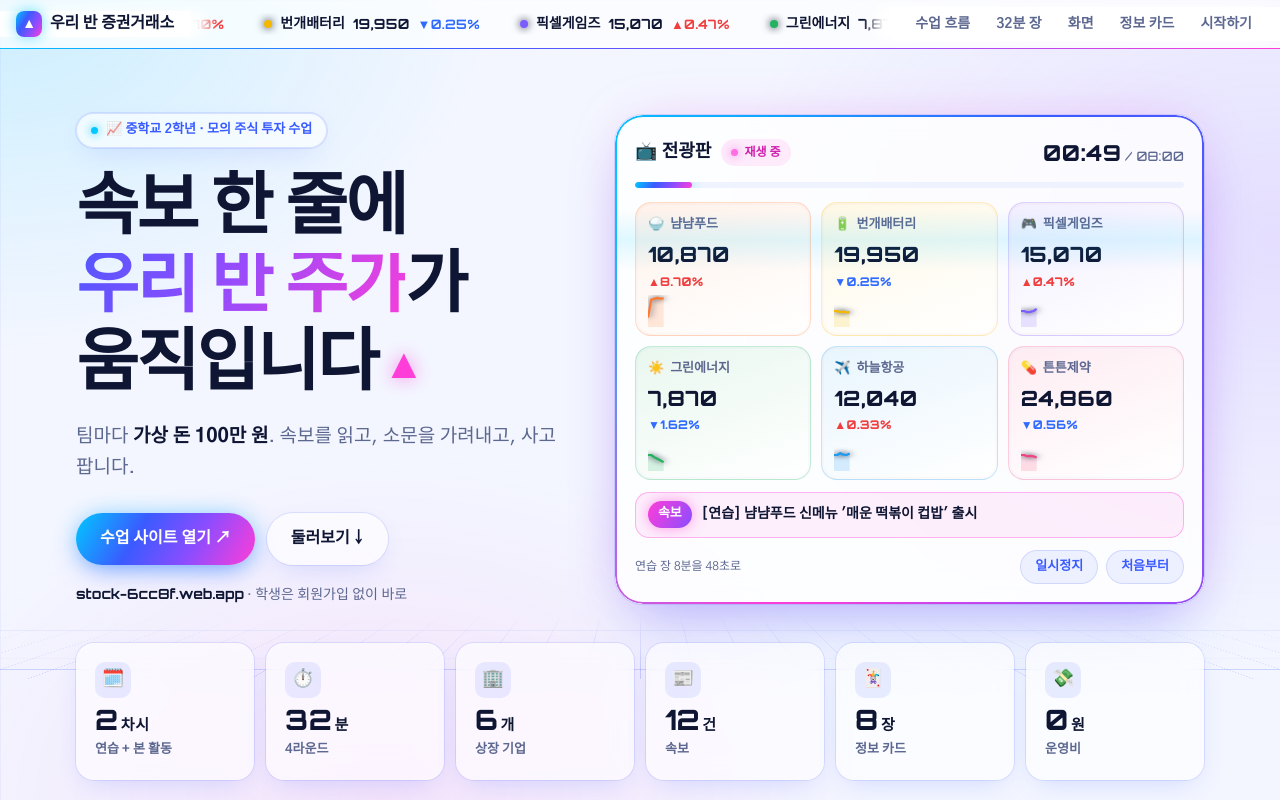
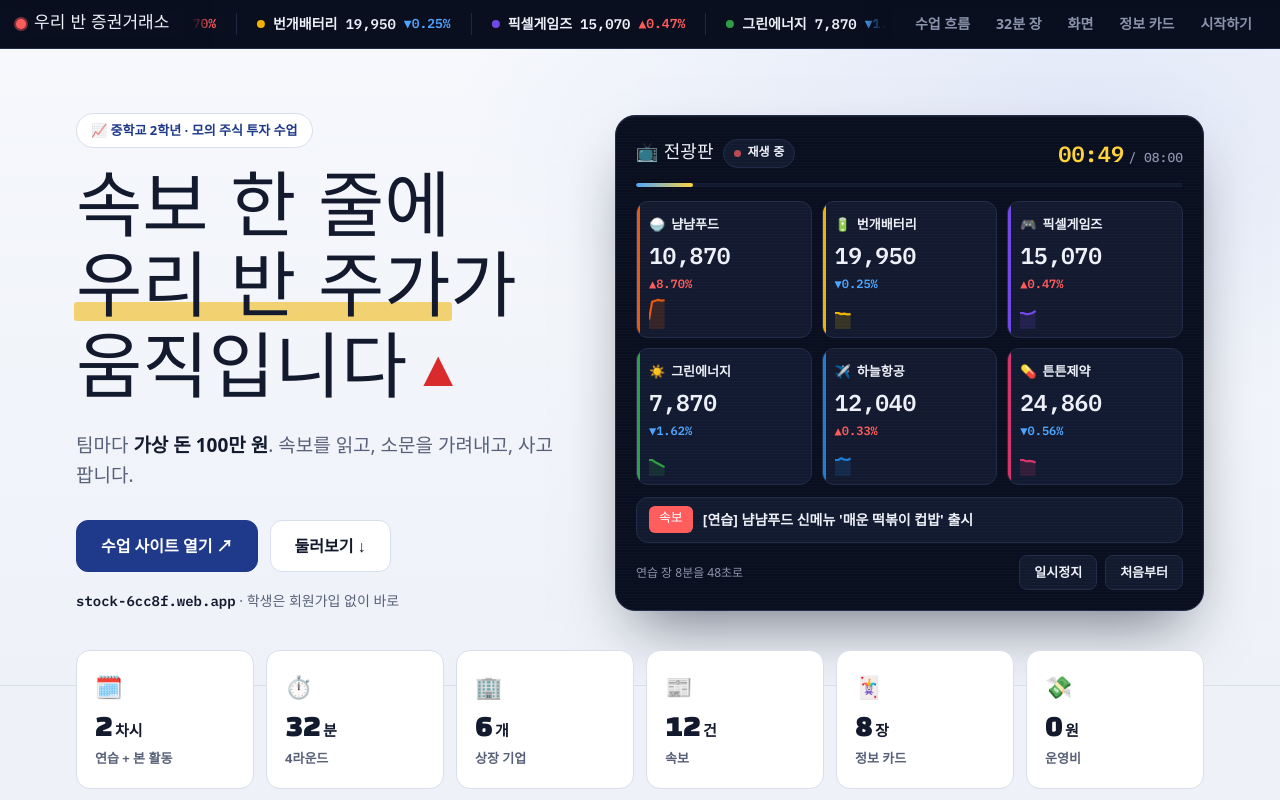
Before and after one commit to acfeme/class-stock-guide, a plain HTML site: page index.html in a window 1280 px wide. Shown: the top 800 px of the page. Drawn offline with Linux system fonts and the light colour scheme; a web font is replaced by a local one.

Commit message:
처음 분위기(남색·어두운 전광판)로 되돌리고 짧은 글 구성은 유지
Co-Authored-By: Claude Opus 5.5 <noreply@anthropic.com>

```diff
--- a/index.html
+++ b/index.html
@@ -9,7 +9,7 @@
 <meta name="description" content="중학교 2학년 모의 주식 투자 수업 사이트 안내">
 <link rel="preconnect" href="https://fonts.googleapis.com">
 <link rel="preconnect" href="https://fonts.gstatic.com" crossorigin>
-<link rel="stylesheet" href="https://fonts.googleapis.com/css2?family=Gothic+A1:wght@400;500;700;800;900&family=Orbitron:wght@500;700;800&family=Manrope:wght@600;700;800&display=swap">
+<link rel="stylesheet" href="https://fonts.googleapis.com/css2?family=Black+Han+Sans&family=IBM+Plex+Sans+KR:wght@400;500;600;700&family=IBM+Plex+Mono:wght@500;600&display=swap">
 <style>
 /* Layout: 밝은 교실 거래소 — 흰 바탕에 여섯 회사 색을 파스텔로 깔고, 그림과 숫자가 말하게. 글은 한 줄씩만. */
 :root {
@@ -337,140 +337,147 @@ section.chapter { padding-block: 88px 8px; scroll-margin-top: 56px; }
 footer { margin-top: 96px; padding-block: 32px 44px; background: #fff; color: var(--muted); font-size: 14px; font-weight: 600; }
 footer .wrap { display: flex; flex-wrap: wrap; gap: 12px; justify-content: space-between; }
 
-/* ═════ 미래 테마: 밝은 홀로그램 유리 + 네온 선 + 격자 ═════ */
+/* ═════ 처음 분위기: 남색 잉크, 어두운 TV 전광판, 굵은 제목 글꼴, 선으로 나눈 카드 ═════ */
 :root {
-  --paper: #f3f6ff;
-  --ink: #0f1633;
-  --muted: #5d6890;
-  --line: rgba(110, 130, 255, .22);
-  --soft: rgba(232, 238, 255, .7);
-  --accent: #3a5bff;
-  --accent-2: #8a4dff;
-  --accent-soft: rgba(58, 91, 255, .1);
-  --cyan: #00c8ff;
-  --magenta: #ff3dd8;
-  --holo: linear-gradient(120deg, #00c8ff 0%, #3a5bff 35%, #8a4dff 65%, #ff3dd8 100%);
-  --glass: rgba(255, 255, 255, .62);
-  --glass-strong: rgba(255, 255, 255, .82);
-  --glow: 0 0 0 1px rgba(110, 130, 255, .22), 0 10px 30px -8px rgba(58, 91, 255, .25), 0 0 40px -12px rgba(0, 200, 255, .35);
-  --shadow: 0 0 0 1px rgba(110, 130, 255, .18), 0 10px 28px -10px rgba(58, 91, 255, .22);
-  --shadow-lg: 0 0 0 1px rgba(110, 130, 255, .22), 0 30px 60px -18px rgba(58, 91, 255, .35), 0 0 60px -20px rgba(255, 61, 216, .35);
-  --f-num: 'Orbitron', 'Manrope', 'Segoe UI', sans-serif;
+  --paper: #eef1f8;
+  --surface: #ffffff;
+  --soft: #f6f8fc;
+  --ink: #131a2e;
+  --muted: #586179;
+  --line: #d8deeb;
+  --accent: #1f3a8a;
+  --accent-2: #1f3a8a;
+  --accent-soft: #e2e8f8;
+  --gold: #f0b400;
+  --gold-soft: #fff4cc;
+  --up: #d92b2b;
+  --down: #1767b8;
+  --board-bg: #0a0f1f;
+  --board-panel: #121a30;
+  --board-line: #222c48;
+  --board-fg: #edf0f8;
+  --board-dim: #8b94ad;
+  --board-up: #ff5c5c;
+  --board-down: #4ea5ff;
+  --board-flash: #ffd43b;
+  --c-nyam: #e8590c; --c-bolt: #f0b400; --c-pixel: #7048e8; --c-green: #2f9e44; --c-sky: #1c7ed6; --c-tunt: #d6336c;
+  --f-display: 'Black Han Sans', 'IBM Plex Sans KR', 'Malgun Gothic', sans-serif;
+  --f-body: 'IBM Plex Sans KR', 'Apple SD Gothic Neo', 'Malgun Gothic', system-ui, sans-serif;
+  --f-num: 'IBM Plex Mono', ui-monospace, 'Consolas', monospace;
+  --radius: 14px;
+  --shadow: 0 1px 2px rgba(19, 26, 46, .06), 0 8px 24px rgba(19, 26, 46, .07);
+  --shadow-lg: 0 30px 60px -20px rgba(10, 15, 31, .55);
 }
-body {
-  background:
-    radial-gradient(700px 500px at 0% 0%, rgba(0, 200, 255, .16), transparent 70%),
-    radial-gradient(800px 600px at 100% 30%, rgba(138, 77, 255, .14), transparent 70%),
-    radial-gradient(700px 500px at 30% 100%, rgba(255, 61, 216, .10), transparent 70%),
-    linear-gradient(rgba(58, 91, 255, .055) 1px, transparent 1px) 0 0 / 44px 44px,
-    linear-gradient(90deg, rgba(58, 91, 255, .055) 1px, transparent 1px) 0 0 / 44px 44px,
-    var(--paper);
-  background-attachment: fixed;
-}
-.num, .tile-price, .tile-chg, .m-big, .stat b, .co-price, .fact b, .qr-url, .stage-money, .board-clock small { font-family: var(--f-num); letter-spacing: .02em; }
-.tile-price { font-size: clamp(17px, 2vw, 21px); }
-.stat b { font-size: 28px; }
+body { font-weight: 400; }
+.num, .tile-price, .tile-chg, .m-big, .co-price, .qr-url, .stage-money, .board-clock small { font-family: var(--f-num); }
 
-/* 유리 패널 */
-.board, .stat, .lane, .timeline, .co, .role-tab, .role-panel, .icard, .fees, .tool, .check-group, .faq details, .stage, .eyebrow, .btn:not(.primary) {
-  background: var(--glass); backdrop-filter: blur(14px) saturate(1.3); -webkit-backdrop-filter: blur(14px) saturate(1.3); box-shadow: var(--shadow);
-}
-.btn.primary, .role-tab[aria-selected="true"] { background: var(--holo); box-shadow: 0 8px 26px -6px rgba(58, 91, 255, .55), 0 0 24px -4px rgba(0, 200, 255, .45); }
-.btn.primary:hover { box-shadow: 0 10px 34px -6px rgba(58, 91, 255, .65), 0 0 34px -2px rgba(255, 61, 216, .45); }
+/* 제목은 굵은 제목 글꼴 */
+.hero h1, .chapter h2, .lane-head b, .role-panel h3, .tl-detail h3, .reveal h3, .stage-team, .stage-place, .flash-title, .board-title, .tape-brand, .stat b, .mini-h { font-family: var(--f-display); font-weight: 400; letter-spacing: 0; }
+.stat b small { font-family: var(--f-body); font-weight: 700; }
+.hero h1 { font-size: clamp(40px, 6.4vw, 72px); line-height: 1.12; }
+.chapter h2 { font-size: clamp(30px, 4.2vw, 44px); }
 
-/* 시세 띠 */
-.tape, body::before { background: rgba(255, 255, 255, .7); }
-.tape { border-bottom: 1px solid transparent; border-image: var(--holo) 1; }
-.tape-brand, .tape-nav { background: rgba(255, 255, 255, .95); }
-.tape-brand { box-shadow: 14px 0 14px rgba(255,255,255,.95); letter-spacing: -.01em; }
-.tape-nav { box-shadow: -14px 0 14px rgba(255,255,255,.95); }
-.tape-brand .logo { background: var(--holo); box-shadow: 0 0 14px rgba(0, 200, 255, .6); }
-.tape-item .dot { box-shadow: 0 0 8px currentColor; }
+/* 선으로 나눈 흰 카드 */
+.stat, .lane, .timeline, .co, .role-tab, .role-panel, .icard, .fees, .tool, .check-group, .faq details { border: 1px solid var(--line); box-shadow: none; border-radius: var(--radius); }
+.co:hover, .btn:hover { box-shadow: var(--shadow); }
+.btn { border-radius: 12px; border: 1px solid var(--line); box-shadow: none; font-weight: 700; }
+.btn.primary { background: var(--accent); border-color: var(--accent); }
+.role-tab[aria-selected="true"] { background: var(--accent); }
+.kicker { background: none; padding: 0; border-radius: 0; letter-spacing: .12em; }
+.tag { border-radius: 999px; }
+.tag.sun { background: var(--gold-soft); color: var(--ink); }
+
+/* 시세 띠: 어두운 TV 띠 */
+.tape, body::before { background: var(--board-bg); }
+.tape { color: var(--board-fg); border-bottom: 1px solid var(--board-line); backdrop-filter: none; -webkit-backdrop-filter: none; }
+.tape-brand, .tape-nav { background: var(--board-bg); }
+.tape-brand { box-shadow: 12px 0 14px var(--board-bg); font-size: 17px; }
+.tape-nav { box-shadow: -12px 0 14px var(--board-bg); }
+.tape-nav a { color: var(--board-dim); }
+.tape-nav a:hover { color: var(--board-fg); background: var(--board-panel); }
+.tape-brand .logo { background: var(--board-up); border-radius: 50%; width: 10px; height: 10px; font-size: 0; animation: livedot 1.6s infinite; }
+@keyframes livedot { 0% { box-shadow: 0 0 0 0 rgba(255,92,92,.6); } 70% { box-shadow: 0 0 0 8px rgba(255,92,92,0); } 100% { box-shadow: 0 0 0 0 rgba(255,92,92,0); } }
+.tape-item { border-right: 1px solid var(--board-line); }
 
 /* 첫 화면 */
-.hero { background: transparent; }
-.hero::before { content: ""; position: absolute; left: 50%; bottom: -1px; width: 140%; height: 220px; transform: translateX(-50%) perspective(420px) rotateX(62deg); transform-origin: bottom; pointer-events: none;
-  background: linear-gradient(rgba(58, 91, 255, .22) 1px, transparent 1px) 0 0 / 100% 28px, linear-gradient(90deg, rgba(58, 91, 255, .22) 1px, transparent 1px) 0 0 / 56px 100%;
-  mask-image: linear-gradient(to top, #000 10%, transparent 90%); -webkit-mask-image: linear-gradient(to top, #000 10%, transparent 90%); }
-.eyebrow { color: var(--accent); border: 1px solid var(--line); }
-.eyebrow::before { content: ""; width: 7px; height: 7px; border-radius: 50%; background: var(--cyan); box-shadow: 0 0 10px var(--cyan); }
-.hero h1 .grad { background: var(--holo); background-size: 200% 100%; -webkit-background-clip: text; background-clip: text; animation: holo 6s ease-in-out infinite alternate; }
-@keyframes holo { to { background-position: 100% 0; } }
-.hero h1 .tick { color: var(--magenta); text-shadow: 0 0 18px rgba(255, 61, 216, .6); }
+.hero { background: radial-gradient(900px 420px at 85% 10%, var(--accent-soft), transparent 70%), linear-gradient(180deg, var(--soft), var(--paper)); border-bottom: 1px solid var(--line); }
+.eyebrow { background: var(--surface); border: 1px solid var(--line); box-shadow: none; font-weight: 600; }
+.hero h1 .grad { color: inherit; background: none; -webkit-background-clip: initial; background-clip: initial; position: relative; z-index: 0; white-space: nowrap; }
+.hero h1 .grad::after { content: ""; position: absolute; left: -2px; right: -2px; bottom: .08em; height: .26em; background: var(--gold); opacity: .55; z-index: -1; border-radius: 3px; }
+.hero h1 .tick { color: var(--up); font-size: .7em; vertical-align: .12em; }
 
-/* 전광판: 회전하는 홀로그램 테두리 */
-@property --spin { syntax: "<angle>"; initial-value: 0deg; inherits: false; }
-.board { background: var(--glass-strong); border-radius: 28px; box-shadow: var(--shadow-lg); isolation: isolate; }
-.board::before { content: ""; position: absolute; inset: 0; border-radius: inherit; padding: 2px; z-index: -1;
-  background: conic-gradient(from var(--spin), #00c8ff, #3a5bff, #8a4dff, #ff3dd8, #00c8ff);
-  -webkit-mask: linear-gradient(#000 0 0) content-box, linear-gradient(#000 0 0); -webkit-mask-composite: xor; mask: linear-gradient(#000 0 0) content-box exclude, linear-gradient(#000 0 0);
-  animation: spin 6s linear infinite; }
-.board::after { content: ""; position: absolute; left: 0; right: 0; top: 0; height: 60px; pointer-events: none; z-index: 2;
-  background: linear-gradient(to bottom, transparent, rgba(0, 200, 255, .12), transparent); animation: scan 4s linear infinite; }
-@keyframes spin { to { --spin: 360deg; } }
-@keyframes scan { from { transform: translateY(-60px); } to { transform: translateY(560px); } }
-.progress span { background: var(--holo); box-shadow: 0 0 12px rgba(0, 200, 255, .7); }
-.tile { background: linear-gradient(160deg, color-mix(in srgb, var(--co) 10%, #fff), rgba(255,255,255,.85)); border: 1px solid color-mix(in srgb, var(--co) 25%, transparent); }
-.tile svg polyline { filter: drop-shadow(0 0 3px currentColor); }
-.chip.live { background: rgba(255, 61, 216, .1); color: #d01fae; }
-.chip.live::before { background: var(--magenta); box-shadow: 0 0 8px var(--magenta); }
-.news { background: rgba(232, 238, 255, .8); border: 1px solid var(--line); }
-.news.fresh { background: rgba(255, 61, 216, .08); border-color: rgba(255, 61, 216, .35); }
-.news.fresh .news-tag, .flash-badge { background: linear-gradient(120deg, #ff3dd8, #8a4dff); box-shadow: 0 0 14px rgba(255, 61, 216, .5); }
-.flash { background: rgba(245, 248, 255, .86); }
-.bbtn { background: rgba(58, 91, 255, .08); border: 1px solid var(--line); }
+/* 전광판: 어두운 TV 화면 */
+.board { background: var(--board-bg); color: var(--board-fg); border: 1px solid var(--board-line); border-radius: 20px; box-shadow: var(--shadow-lg), inset 0 1px 0 rgba(255,255,255,.05); }
+.board::after { content: ""; position: absolute; inset: 0; pointer-events: none; background: repeating-linear-gradient(0deg, rgba(255,255,255,.018) 0 1px, transparent 1px 3px); }
+.board-clock .num { color: var(--board-flash); font-weight: 600; }
+.board-clock small, .board-foot { color: var(--board-dim); }
+.chip { background: var(--board-panel); border: 1px solid var(--board-line); color: var(--board-dim); }
+.chip.live { background: var(--board-panel); color: var(--board-fg); }
+.chip.live::before { background: var(--board-up); }
+.progress { background: var(--board-panel); height: 4px; }
+.progress span { background: linear-gradient(90deg, var(--board-down), var(--board-flash)); }
+.tile { background: var(--board-panel); border: 1px solid var(--board-line); border-radius: 12px; }
+.tile::before { content: ""; position: absolute; left: 0; top: 0; bottom: 0; width: 3px; background: var(--co); }
+.tile-name { color: var(--board-fg); font-weight: 600; }
+.tile-price { font-weight: 600; }
+@keyframes fu { 0% { background: rgba(255,92,92,.38); box-shadow: none; } 100% { background: var(--board-panel); } }
+@keyframes fd { 0% { background: rgba(78,165,255,.38); box-shadow: none; } 100% { background: var(--board-panel); } }
+.news { background: var(--board-panel); border: 1px solid var(--board-line); border-radius: 12px; }
+.news-tag { font-family: var(--f-display); font-weight: 400; color: var(--board-bg); background: var(--board-flash); border-radius: 6px; }
+.news-text { color: var(--board-dim); }
+.news.fresh { background: var(--board-panel); }
+.news.fresh .news-tag { background: var(--board-up); color: #fff; }
+.news.fresh .news-text { color: var(--board-fg); }
+.flash { background: rgba(10, 15, 31, .86); backdrop-filter: blur(3px); }
+.flash-badge { font-family: var(--f-display); font-weight: 400; background: var(--board-up); border-radius: 6px; }
+.bbtn { color: var(--board-fg); background: var(--board-panel); border: 1px solid var(--board-line); border-radius: 8px; }
+.bbtn:hover { background: var(--board-panel); border-color: var(--board-dim); }
 
-/* 숫자 */
-.stat { border: 1px solid transparent; }
-.stat:hover { box-shadow: var(--glow); }
-.stat .si { display: inline-grid; place-items: center; width: 36px; height: 36px; border-radius: 10px; background: var(--accent-soft); font-size: 18px; }
-
-/* 장 제목 */
-.kicker { background: transparent; border: 1px solid var(--line); color: var(--accent); display: inline-flex; align-items: center; gap: 8px; letter-spacing: .04em; }
-.kicker::before { content: ""; width: 6px; height: 6px; border-radius: 50%; background: var(--cyan); box-shadow: 0 0 8px var(--cyan); }
-.chapter h2 { background: linear-gradient(90deg, var(--ink) 55%, #3a5bff); -webkit-background-clip: text; background-clip: text; color: transparent; }
-
-/* 흐름 */
-.pipe-step { background: rgba(255, 255, 255, .7); border: 1px solid var(--line); transition: transform .2s, box-shadow .2s; }
-.pipe-step:hover { transform: translateY(-3px); box-shadow: var(--glow); }
-.pipe-step.hot { background: linear-gradient(140deg, rgba(0, 200, 255, .14), rgba(255, 61, 216, .14)); border-color: rgba(138, 77, 255, .35); }
-@media (min-width: 700px) {
-  .pipe-step:not(:last-child)::after { width: 10px; height: 2px; border: 0; transform: translateY(-50%); right: -10px; background: var(--holo); box-shadow: 0 0 6px rgba(0, 200, 255, .8); }
-}
-
-/* 시간표 */
-.tl-seg { background: rgba(255, 255, 255, .75); border: 1px solid var(--line); }
-.tl-seg.r1 { --bd: var(--cyan); } .tl-seg.r2 { --bd: var(--accent-2); } .tl-seg.r3 { --bd: var(--magenta); } .tl-seg.r4 { --bd: var(--accent); }
-.tl-seg::before { content: ""; position: absolute; left: 12px; right: 12px; bottom: 8px; height: 3px; border-radius: 3px; background: var(--bd); box-shadow: 0 0 10px var(--bd); opacity: .55; }
-.tl-seg.r3 { background: repeating-linear-gradient(135deg, rgba(255, 61, 216, .07) 0 10px, rgba(255, 255, 255, .75) 10px 20px); }
-.tl-seg[aria-pressed="true"] { box-shadow: inset 0 0 0 2px var(--bd), 0 0 22px -4px var(--bd); }
-.tl-seg[aria-pressed="true"]::before { opacity: 1; }
-.fact { background: rgba(232, 238, 255, .7); border: 1px solid var(--line); }
-.note { background: linear-gradient(120deg, rgba(0, 200, 255, .1), rgba(138, 77, 255, .1)); border: 1px solid var(--line); }
+/* 흐름·시간표 */
+.pipe-step { background: var(--soft); border: 1px solid var(--line); border-radius: 12px; }
+.pipe-step.hot { background: var(--gold-soft); border-color: #f5d76e; }
+.tl-seg { color: #fff; border-radius: 10px; }
+.tl-seg.r1 { --bg: #2b4bb0; --bd: #fff; }
+.tl-seg.r2 { --bg: #6741d9; --bd: #fff; }
+.tl-seg.r3 { --bg: repeating-linear-gradient(135deg, #c92a2a 0 12px, #b02525 12px 24px); --bd: #fff; }
+.tl-seg.r4 { --bg: #0b7285; --bd: #fff; }
+.tl-seg b { font-family: var(--f-display); font-weight: 400; font-size: 18px; }
+.tl-seg[aria-pressed="true"] { box-shadow: inset 0 0 0 3px rgba(255,255,255,.85); }
+.fact { background: var(--soft); border: 1px solid var(--line); border-radius: 10px; }
+.note { background: var(--gold-soft); }
 
 /* 기업 */
-.co { border: 1px solid transparent; }
-.co:hover { box-shadow: 0 0 0 1px color-mix(in srgb, var(--co) 45%, transparent), 0 14px 34px -10px color-mix(in srgb, var(--co) 55%, transparent); }
-.co-icon { background: radial-gradient(circle at 30% 25%, #fff, color-mix(in srgb, var(--co) 22%, #fff)); box-shadow: 0 0 0 1px color-mix(in srgb, var(--co) 30%, transparent), 0 0 24px -6px var(--co); }
+.co { text-align: center; position: relative; overflow: hidden; }
+.co::before { content: ""; position: absolute; inset: 0 0 auto 0; height: 4px; background: var(--co); }
+.co-icon { border-radius: 14px; }
 
-/* 화면 모형 */
-.mock { border: 1px solid var(--line); background: rgba(244, 247, 255, .9); box-shadow: var(--shadow-lg); outline: 6px solid rgba(255, 255, 255, .7); outline-offset: -1px; }
-.role-panel li .li { background: var(--accent-soft); border: 1px solid var(--line); }
+/* 화면 모형: 기기 테두리 진하게 */
+.mock { border: 8px solid #1b2235; border-radius: 14px; background: #f1f3f8; }
 
-/* 카드·창구·순위 */
-.icard-btns button { background: rgba(232, 238, 255, .8); border: 1px solid var(--line); }
-.icard-btns button.picked { background: var(--holo); border-color: transparent; }
-.fee-bar { background: rgba(232, 238, 255, .9); }
-.fee-bar span { box-shadow: 0 0 10px currentColor; }
-.reveal { background: linear-gradient(130deg, rgba(0, 200, 255, .18), rgba(138, 77, 255, .16) 50%, rgba(255, 61, 216, .16)); border: 1px solid var(--line); }
-.reveal-steps span { background: rgba(255, 255, 255, .6); border: 1px solid var(--line); }
-.reveal-steps span.on { background: var(--holo); color: #fff; border-color: transparent; }
-.stage-team { background: var(--holo); -webkit-background-clip: text; background-clip: text; color: transparent; }
-.tool-ico { background: var(--accent-soft) !important; border: 1px solid var(--line); }
-.qr-card { background: var(--holo); background-size: 160% 160%; animation: holo 8s ease-in-out infinite alternate; }
-.qr-box { box-shadow: 0 0 30px rgba(255, 255, 255, .6); }
-.faq summary::after { background: var(--holo); color: #fff; }
-footer { background: rgba(255, 255, 255, .6); backdrop-filter: blur(10px); border-top: 1px solid transparent; border-image: var(--holo) 1; }
+/* 정보 카드 */
+.icard-btns button { border-radius: 10px; border: 1px solid var(--line); background: var(--soft); }
+.icard-btns button.picked { background: var(--accent); }
+
+/* 순위 공개: 어두운 무대 */
+.reveal { background: var(--board-bg); color: var(--board-fg); border: 1px solid var(--board-line); border-radius: 20px; }
+.reveal p { color: var(--board-dim); }
+.reveal-steps span { background: var(--board-panel); border: 1px solid var(--board-line); color: var(--board-dim); }
+.reveal-steps span.on { background: var(--board-flash); color: var(--board-bg); border-color: var(--board-flash); }
+.reveal .btn.primary { background: var(--board-flash); border-color: var(--board-flash); color: var(--board-bg); }
+.stage { background: var(--board-panel); border: 1px solid var(--board-line); box-shadow: none; border-radius: 14px; color: var(--board-fg); }
+.stage-place { color: var(--board-flash); }
+.stage-money { color: var(--board-up); }
+.ex-tag { color: var(--board-dim); }
+.top3 h4 { color: var(--board-flash); }
+.top3 li { background: var(--board-bg); }
+.top3 li .num { color: var(--board-up); }
+
+/* 교사 도구·시작하기 */
+.tool-ico { border-radius: 10px; }
+.qr-card { background: var(--accent); border-radius: 20px; box-shadow: none; }
+.qr-card .btn { background: #fff; color: var(--accent); border-color: #fff; }
+.faq summary::after { background: none; }
+footer { background: none; border-top: 1px solid var(--line); }
 </style>
 </head>
 <body>
@@ -758,7 +765,8 @@ footer { background: rgba(255, 255, 255, .6); backdrop-filter: blur(10px); borde
 
   const fmt = (n) => n.toLocaleString('ko-KR');
   const pctText = (p) => (p > 0 ? '▲' : p < 0 ? '▼' : '') + Math.abs(p).toFixed(2) + '%';
-  const pctColor = (p) => (p > 0 ? 'var(--up)' : p < 0 ? 'var(--down)' : 'var(--muted)');
+  // 전광판·시세 띠·속보 자막은 어두운 TV 화면이라 밝은 빨강·파랑을 쓴다
+  const pctColor = (p) => (p > 0 ? 'var(--board-up)' : p < 0 ? 'var(--board-down)' : 'var(--board-dim)');
 
   // ───── 앱의 엔진(src/lib/engine.ts)과 같은 계산 ─────
   function mulberry32(seed) {
```
